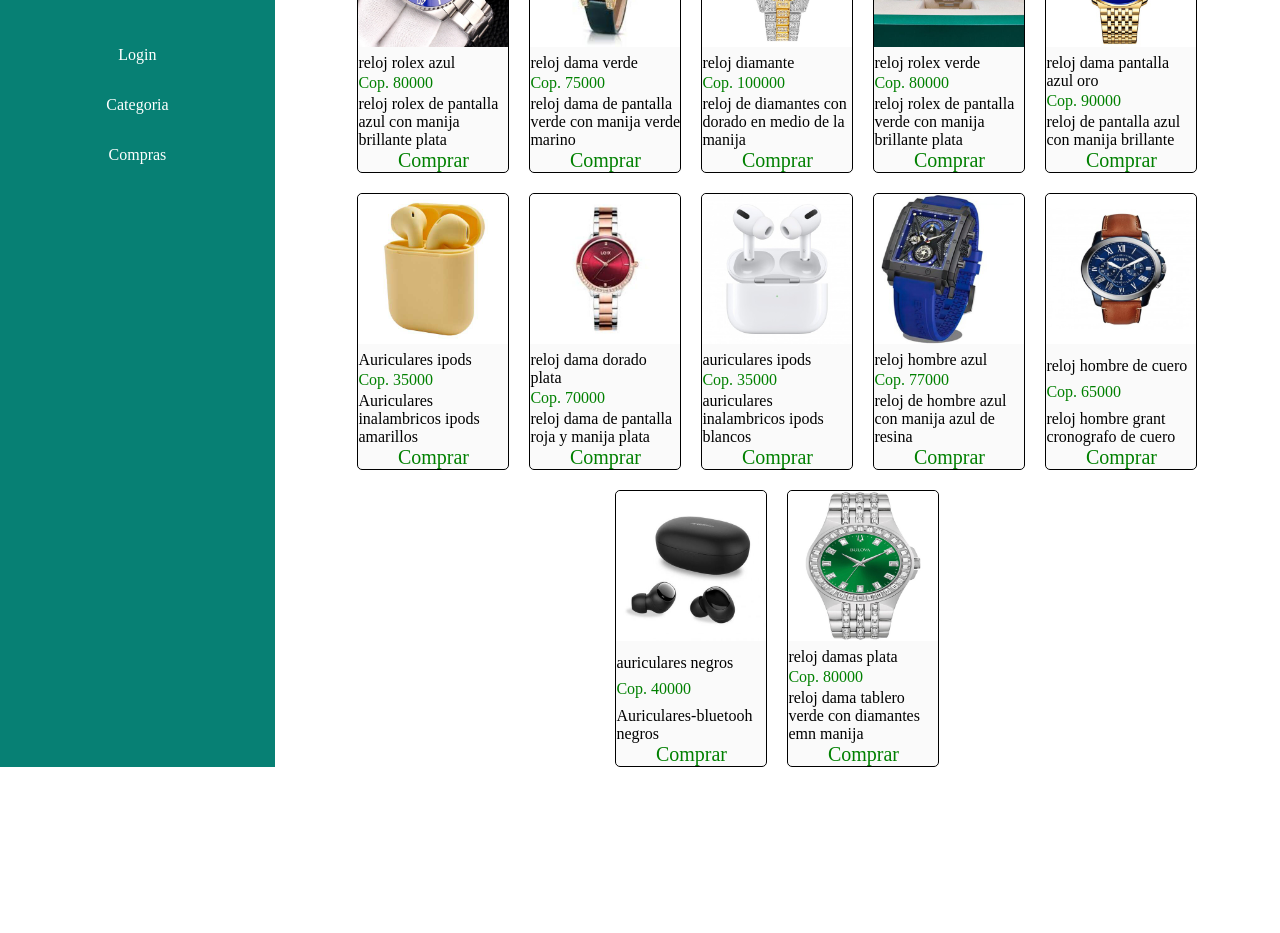
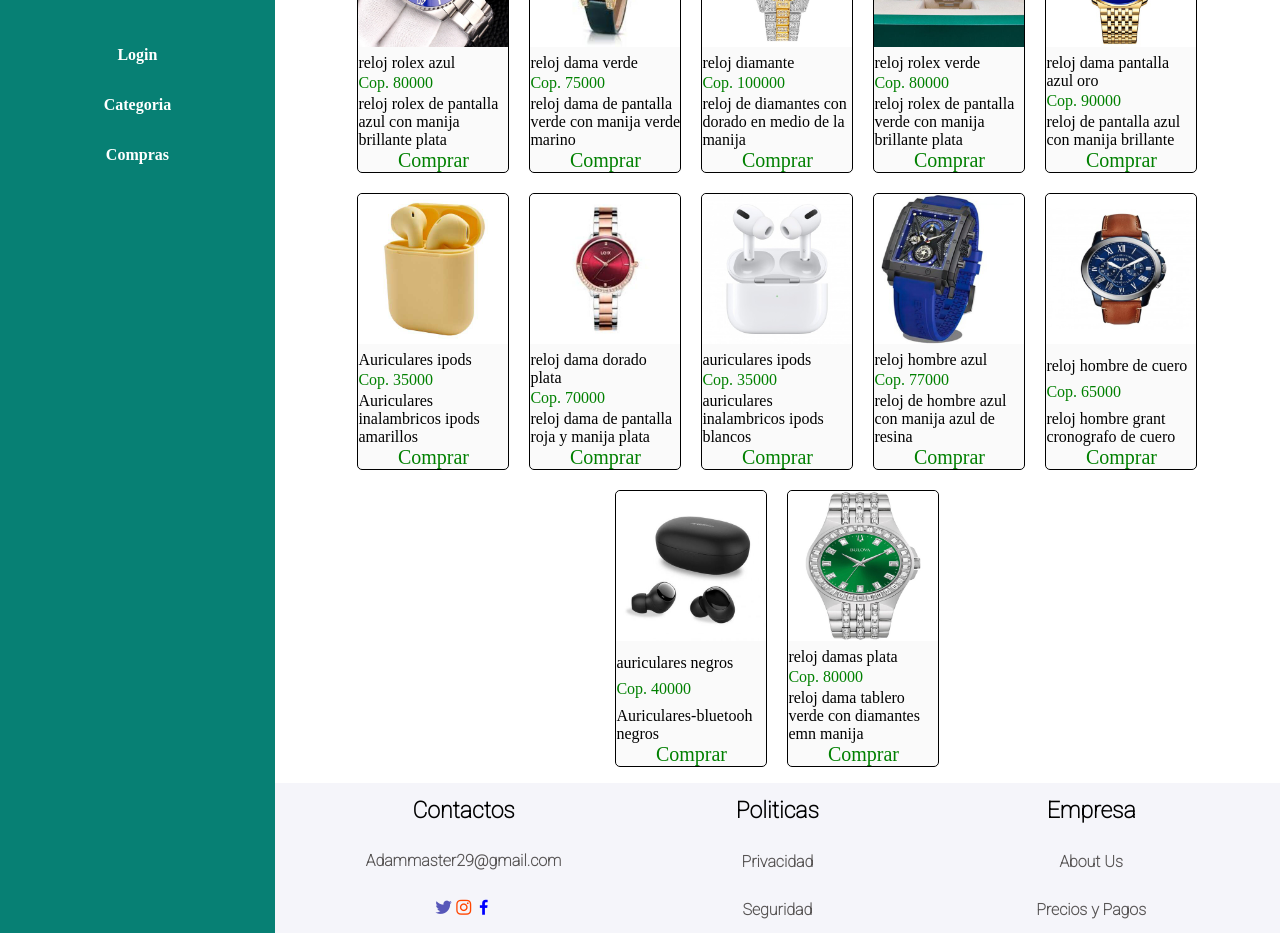
Before and after one commit to adammaster29/markeplace, a React (Vite) app: page / in a window 1280 px wide. Shown: the part 220-1153 px from the top of the page. Before the commit the page ends 987 px from the top, so only its background shows below. Built offline with nearby package versions, Linux system fonts and the light colour scheme.

Commit message:
file/footer/

```diff
--- a/Productos.css
+++ b/Productos.css
@@ -32,7 +32,18 @@
 }
 .name-nav {
   color: white;
-  font-weight: 8000;
+  font-weight: 700;
+  width: 100%;
+  height: 70px;
+  display: flex;
+  justify-content: center;
+  align-items: Center;
+}
+.name-nav-user{
+  color: white;
+  text-shadow: 2px 2px 2px rgb(17, 202, 17), 2px 1px 2px rgb(162, 162, 177);
+  font-weight: 900;
+  font-size: 23px;
   width: 100%;
   height: 70px;
   display: flex;
@@ -130,3 +141,50 @@
 .productos__all-precio {
   color: green;
 }
+footer{
+  display: flex;
+  justify-content: space-evenly;
+  align-items: center;
+  height: auto;
+  /* padding: 0.5rem; */
+  /* gap: 2px; */
+  background: #f5f5fa;
+  margin-top: 1rem;
+}
+footer p{
+  font-size: 23px;
+  font-weight: 700;
+}
+.contactos,.politicas,.empresa{
+  width: 250px;
+  height: 150px;
+  text-align:center;
+  font-family:"roboto";
+  display: flex;
+  flex-direction: column;
+  justify-content: space-around;
+}
+.contactos span{
+  font-weight: 800;
+  color: rgb(87, 84, 84);
+}
+.politicas  span{
+  font-weight: 800;
+  color: rgb(87, 84, 84);
+}
+.empresa  span{
+  font-weight: 800;
+  color: rgb(87, 84, 84);
+}
+.contactos i{
+font-size: 20px;
+}
+.bxl-twitter{
+  color: rgb(87, 87, 185);
+}
+.bxl-instagram{
+  color: orangered;
+}
+.bxl-facebook{
+  color: blue;
+}
--- a/Responsive.css
+++ b/Responsive.css
@@ -59,4 +59,15 @@
         width: 200px;
         height: 35px;
          }
+
+        footer p{
+          font-size: 18px;
+          font-weight: 700;
+        }
+        .contactos,.politicas,.empresa{
+          width: 150px;
+        }
+        .contatcos__correo,span{
+          font-size: 12px;
+        }
 }
--- a/src/components/Productos.jsx
+++ b/src/components/Productos.jsx
@@ -44,7 +44,7 @@
       <div className="navegacion__contenedor">
         <ul className="hijo__navbar-menu">
           <img className='menu__image-logo' src="/img/ADAM_SHOP.png" alt="" />
-          <li className='name-nav'>{storedUsername && <p> {storedUsername}</p>}</li>
+          <li className='name-nav-user'>{storedUsername && <p> {storedUsername}</p>}</li>
           <li className='name-nav'><span onClick={login}>Login</span></li>
           <li className='name-nav'><span>Categoria</span></li>
           <li className='name-nav'><span>Compras</span></li>
@@ -78,7 +78,29 @@
             </ul>
           ))}
         </div>
+        <footer>
+            <div className="contactos">
+              <p>Contactos</p>
+              <span className='contatcos__correo'>Adammaster29@gmail.com</span>
+              <span>
+                <i className="bx bxl-twitter"></i>
+                <i className="bx bxl-instagram"></i>
+                <i className="bx bxl-facebook"></i></span>
+            </div>
+            <div className="politicas">
+              <p>Politicas</p>
+              <span>Privacidad</span>
+              <span>Seguridad</span>
+              </div>
+            <div className="empresa">
+              <p>Empresa</p>
+              <span>About Us</span>
+              <span>Precios y Pagos</span>
+              </div>
+
+      </footer>
       </div>
+
     </div>
   );
 };
```
